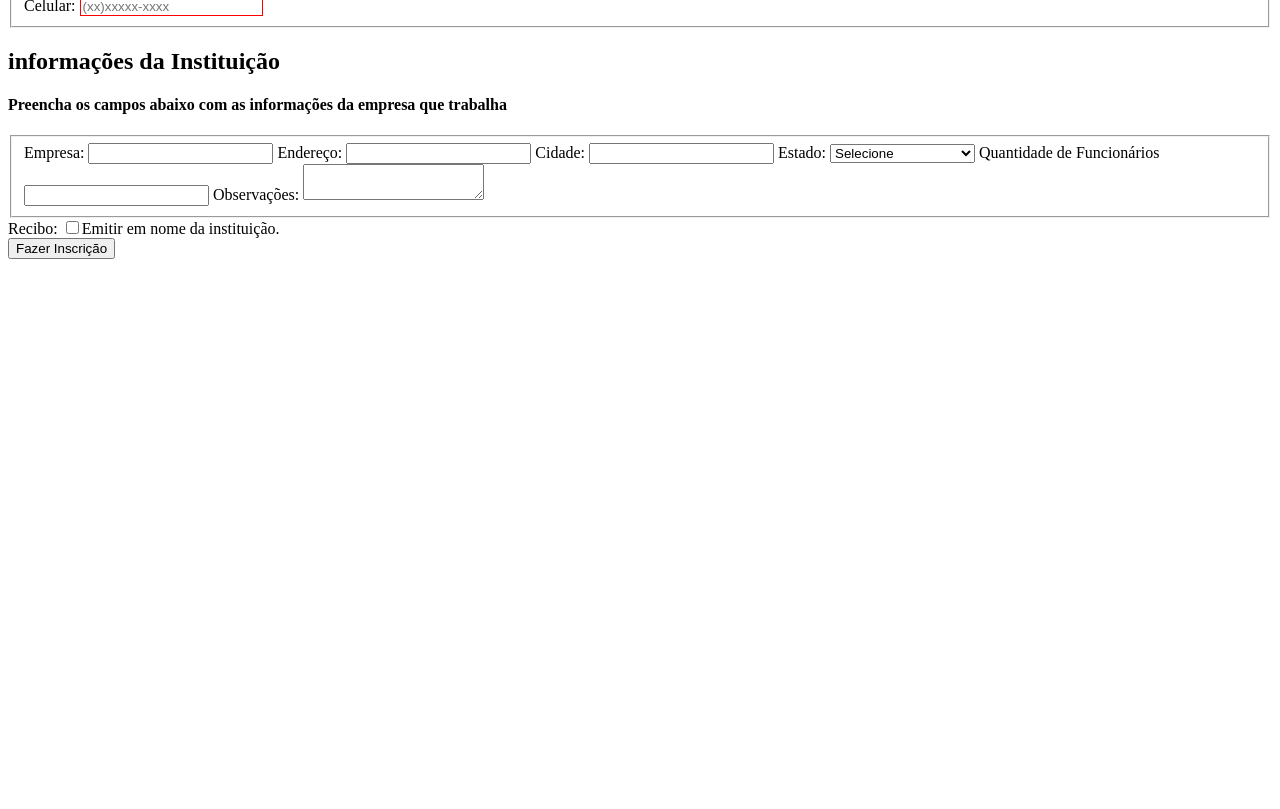
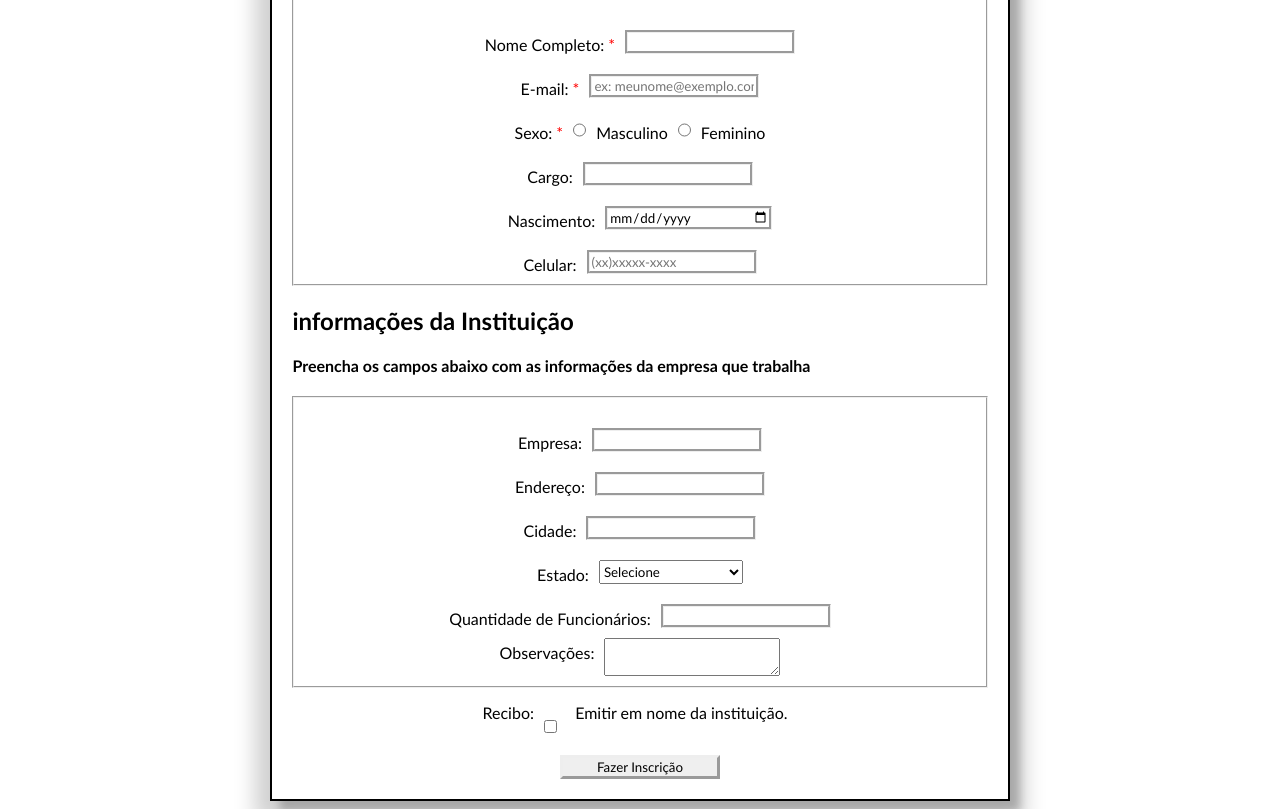
Before and after one commit to FainoTM/prog1__2022, a plain HTML site: page exercicioform/form_att.html in a window 1280 px wide. Shown: the part 114-923 px from the top of the page. Before the commit the page ends 800 px from the top, so only its background shows below. Drawn offline with Linux system fonts and the light colour scheme.

Commit message:
form_atualizado

```diff
--- a/exercicioform/form_att.html
+++ b/exercicioform/form_att.html
@@ -10,24 +10,40 @@
 </head>
 
 <body>
+    <div class="formu">
     <h1>
         Formulário de Inscrição de Evento
     </h1>
     <form>
+
             <fieldset>
-            <label>Nome Completo: <input type=“text” name=“nome” tabindex="1" maxlength="30" oninvalid="alert('Preencha o campo nome');" required></label>
-            <label>E-mail<input type="email" name="email" tabindex="1" placeholder="ex: meunome@exemplo.com" required></label>
-            <label>Sexo: </label>
-                <label for="masc">Masculino</label>
-                    <input type="radio" name="sexo" value="M" id="masc" tabindex="3" required>
-                <label for="fem">Feminino</label>
-                    <input type="radio" name="sexo" value="F" id="fem" tabindex="4" required>
-            <label for="cargo">Cargo: </label>
+                <div class="row2">
+                    <label for="nome" class="required">Nome Completo: </label>
+                    <input type=“text” name=“nome” tabindex="1" maxlength="30" id="nome" required>
+                </div>
+                <div class="row2">
+                    <label for="mail" class="required">E-mail: </label>
+                    <input type="email" name="email" tabindex="1" placeholder="ex: meunome@exemplo.com" id="mail" required>
+                </div>
+                <div class="row2">
+                    <label class="required">Sexo: </label>
+                        <input type="radio" name="sexo" value="M" id="masc" class="largu" tabindex="3" required>
+                    <label for="masc">Masculino </label>
+                        <input type="radio" name="sexo" value="F" id="fem" class="largu" tabindex="4" required>
+                            <label for="fem">Feminino </label>
+                </div>
+                <div class="row2">
+                    <label for="cargo">Cargo:  </label>
                         <input type="text" name="cargo" id="cargo" tabindex="5" >
+                </div>
+                <div class="row2">
                     <label for="birth">Nascimento: </label>
                         <input type="date" name="nascimento" id="birth" tabindex="6">
+                </div>
+                <div class="row2">
                     <label for="fone">Celular: </label>
                         <input type="tel" name="celular" id="fone" placeholder="(xx)xxxxx-xxxx" pattern="[(]{1}[0-9]{2}[)]{1}[0-9]{5}-[0-9]{4}" required tabindex="7">
+                </div>
                 </fieldset>
             <h2>
                 informações da Instituição
@@ -35,13 +51,21 @@
             <h4>
                 Preencha os campos abaixo com as informações da empresa que trabalha
             </h4>
-        <fieldset>
+            <fieldset class="altura">
+
+                <div class="row2">
                 <label for="job">Empresa: </label>
                     <input type="text" name="empresa" maxlength="50" tabindex="8" id="job">
+                </div>
+                <div class="row2">
                     <label for="adress">Endereço: </label>
                     <input type="text" name="endereço" maxlength="50" tabindex="9" id="adress">
+                </div>
+                <div class="row2">
                     <label for="city">Cidade: </label>
                     <input type="text" name="cidade" maxlength="80" tabindex="10" id="city">
+                </div>
+                <div class="row2">
                     <label>Estado: </label>
                     <select name=“estado” tabindex="11">
                         <option selected disabled>Selecione </option>
@@ -72,17 +96,25 @@
                         <option value=“RO”>Rondônia</option>
                         <option value=“DF”>Distrito Federal</option>
                     </select>
-            <label for="workers">Quantidade de Funcionários</label>
+                </div>
+                <div class="row2">
+                    <label for="workers">Quantidade de Funcionários: </label>
                     <input type="number" name="quan.trabalhador" id="workers">
+                </div>
+                <div class="row">
                     <label for="obs">Observações: </label>
-                <textarea id="obs" name=“mensagem” rows=“400” cols=“150”></textarea>
+                    <textarea id="obs" name=“mensagem” rows=“400” cols=“550”></textarea>
+                </div>
             </fieldset>
+            <div class="row">
                 <label for="recibo">Recibo: </label>
-        <input type="checkbox" name="rec"><label>Emitir em nome da instituição.</label>
+                <input type="checkbox" class="largu" name="rec"><label> &nbsp; Emitir em nome da instituição.</label>
                 <br>
+                <br><br>
+            </div>
+                <input class="bottom" type="submit" value="Fazer Inscrição">
 
-        <input type="submit" value="Fazer Inscrição">
-
+        </div>
     </form>
 </body>
 </html>
--- a/exercicioform/form_style.css
+++ b/exercicioform/form_style.css
@@ -1,3 +1,76 @@
-input:required {
-    border: 1px solid red;
+*{
+    font-family: 'Gill Sans', 'Gill Sans MT', Calibri, 'Trebuchet MS', sans-serif;
 }
+.formu{
+    margin-left: auto;
+    margin-right: auto;
+    box-shadow: 10px 10px 8px 0 rgba(0, 0, 0, 0.2),
+    0 6px 20px 15px rgba(0, 0, 0, 0.19);
+    border: 2px solid black;
+    padding: 20px;
+    width: 55%;
+}
+.required::after{
+    content: "*";
+    color: red;
+}
+
+.largu{
+    width: auto;
+}
+
+label{
+    padding-top: 5px;
+
+}
+fieldset{
+    display: flex;
+    flex-direction: column;
+    padding-top: 10px;
+    margin-left: auto;
+    margin-right: auto;
+    justify-content: center;
+    width: auto;
+}
+
+input{
+    display: block;
+    border: groove;
+    width: 10rem;
+    margin: 0px;
+}
+
+.bottom{
+    display: block;
+    border: outset;
+    margin-left: auto;
+    margin-right: auto;
+}
+h1{
+    text-align: center;
+}
+.row2{
+    display: flex;
+    flex-direction: row;
+    padding-top: 20px;
+    gap: 10px;
+    margin-left: auto;
+    margin-right: auto;
+
+}
+.centralizar{
+    display: block;
+    margin-left: auto;
+    margin-right: auto;
+}
+.row{
+    display: flex;
+    flex-direction: row;
+    padding-top: 10px;
+    width: auto;
+    gap: 10px;
+    justify-content: center;
+}
+textarea{
+    resize: vertical;
+}
```
Lines whose indentation alone changed are shown as unchanged.
